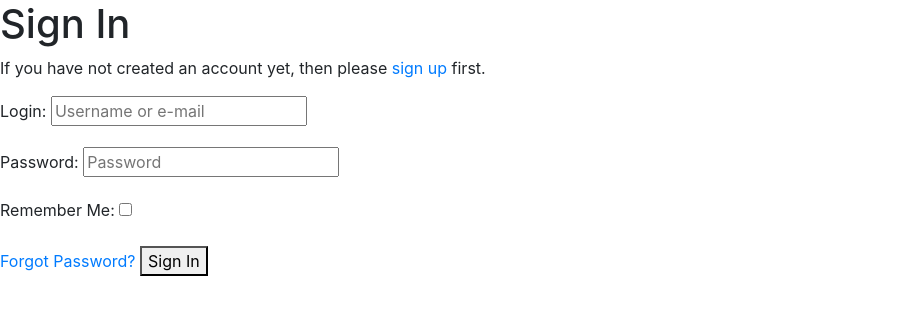
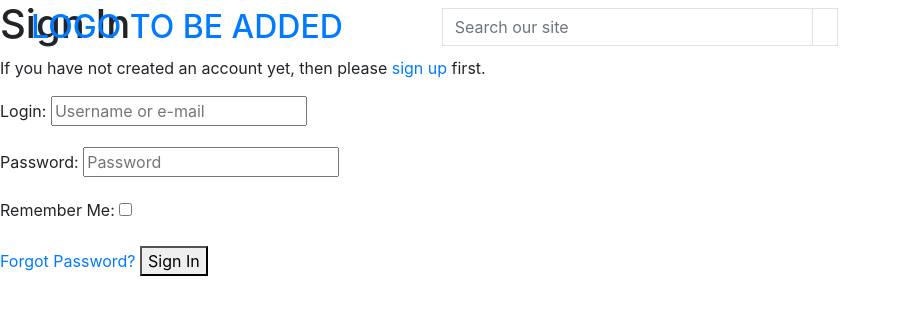
Before and after one commit to MannyBinning/sports-zone, a Django app: page /accounts/login/ in a window 1280 px wide. Shown: the top 315 px of the page, without its empty margins (0-900 px from the left). Run offline with Django 3.2, Linux system fonts and the light colour scheme; some libraries are stand-ins or nearby versions.

Commit message:
Updated header with logo and search bar in base template

```diff
--- a/home/templates/home/index.html
+++ b/home/templates/home/index.html
@@ -1,6 +1,6 @@
 {% extends 'base.html' %}
 {% load static %}
 
-{% block content %}
+{% block page-header %}
 
 {% endblock %}
--- a/templates/base.html
+++ b/templates/base.html
@@ -23,7 +23,32 @@
     <title>Sports Zone {% block extra_title %}{% endblock %} </title>
   </head>
   <body>
-    <header class="container-fluid fixed-top"></header>
+    <header class="container-fluid fixed-top">
+      <div class="row">
+        <div class="col-12 col-lg-4 my-auto py-1 py-lg-0 text-center text-lg-left">
+          <a href="{% url 'home' %}" class="nav-link main-logo-link">
+            <h2 class="my-0">LOGO TO BE ADDED</h2>
+          </a>
+        </div>
+        <div class="col-12 col-lg-4 my-auto py-1 py-lg-0">
+          <form method="GET" action="">
+            <div class="input-group w-100">
+                <input class="form-control border border-black rounded-0" type="text" name="q" placeholder="Search our site">
+                <div class="input-group-append">
+                    <button class="form-control btn btn-black border border-black rounded-0" type="submit">
+                        <span class="icon">
+                            <i class="fas fa-search"></i>
+                        </span>
+                    </button>
+                </div>
+            </div>
+          </form>
+        </div>
+        <div class="col-12 col-lg-4 my-auto py-1 py-lg-0">
+
+        </div>
+      </div>
+    </header>
 
     {% if messages %}
         <div class="message-container"></div>
```
